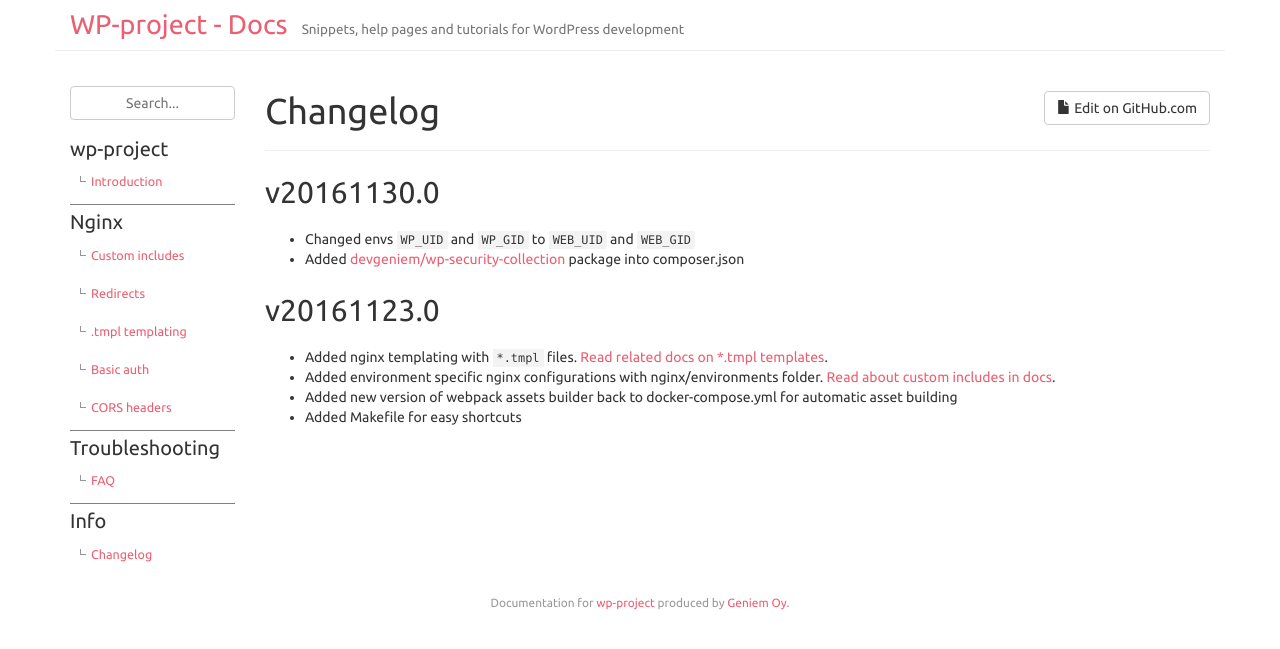
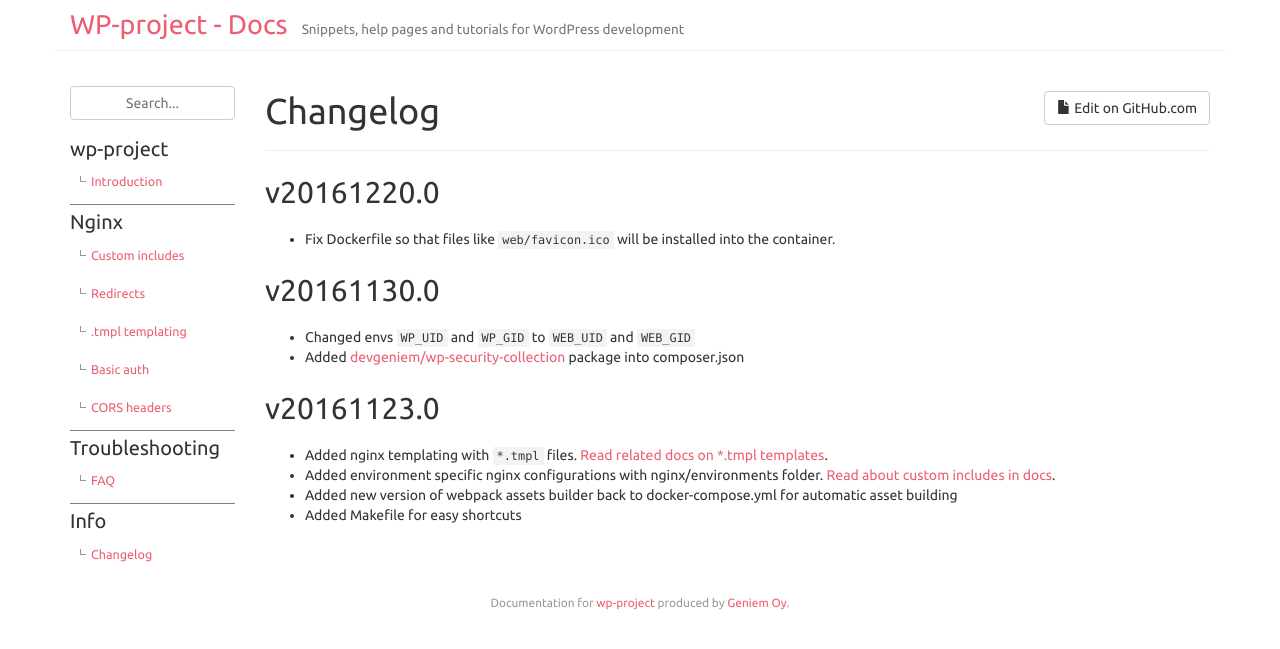
Before and after one commit to yaaax/wp-project, a Jekyll site: the page built from _posts/2016-11-30-changelog.md, in a window 1280 px wide. Shown: the top 649 px of the page. Built offline with Jekyll 4.4.1, drawn with Linux system fonts in a browser that asks for light colours; nearby versions of some CDN libraries.

Commit message:
Update changelog

```diff
--- a/_posts/2016-11-30-changelog.md
+++ b/_posts/2016-11-30-changelog.md
@@ -5,6 +5,9 @@ category: info
 date: 2016-11-30 11:31:16
 order: 1
 ---
+
+## v20161220.0
+* Fix Dockerfile so that files like `web/favicon.ico` will be installed into the container.
 
 ## v20161130.0
 * Changed envs `WP_UID` and `WP_GID` to `WEB_UID` and `WEB_GID`
```
